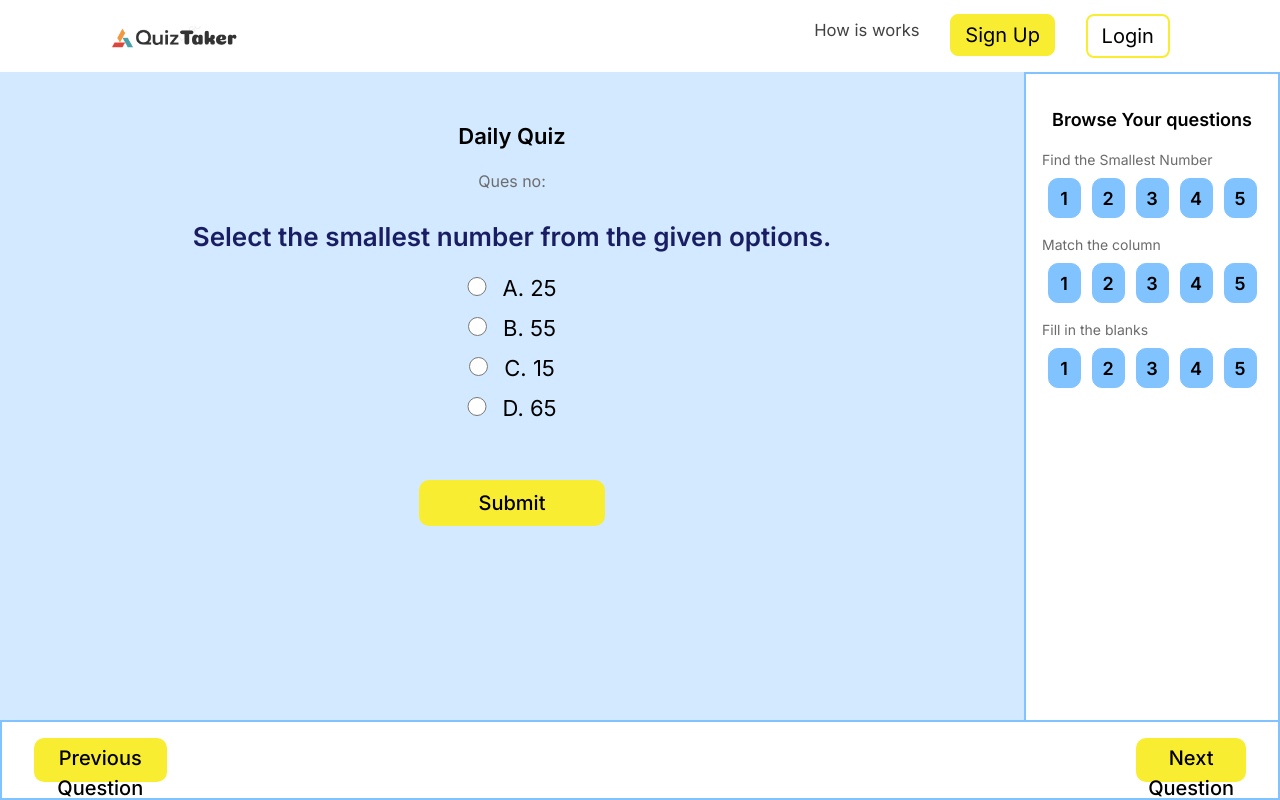
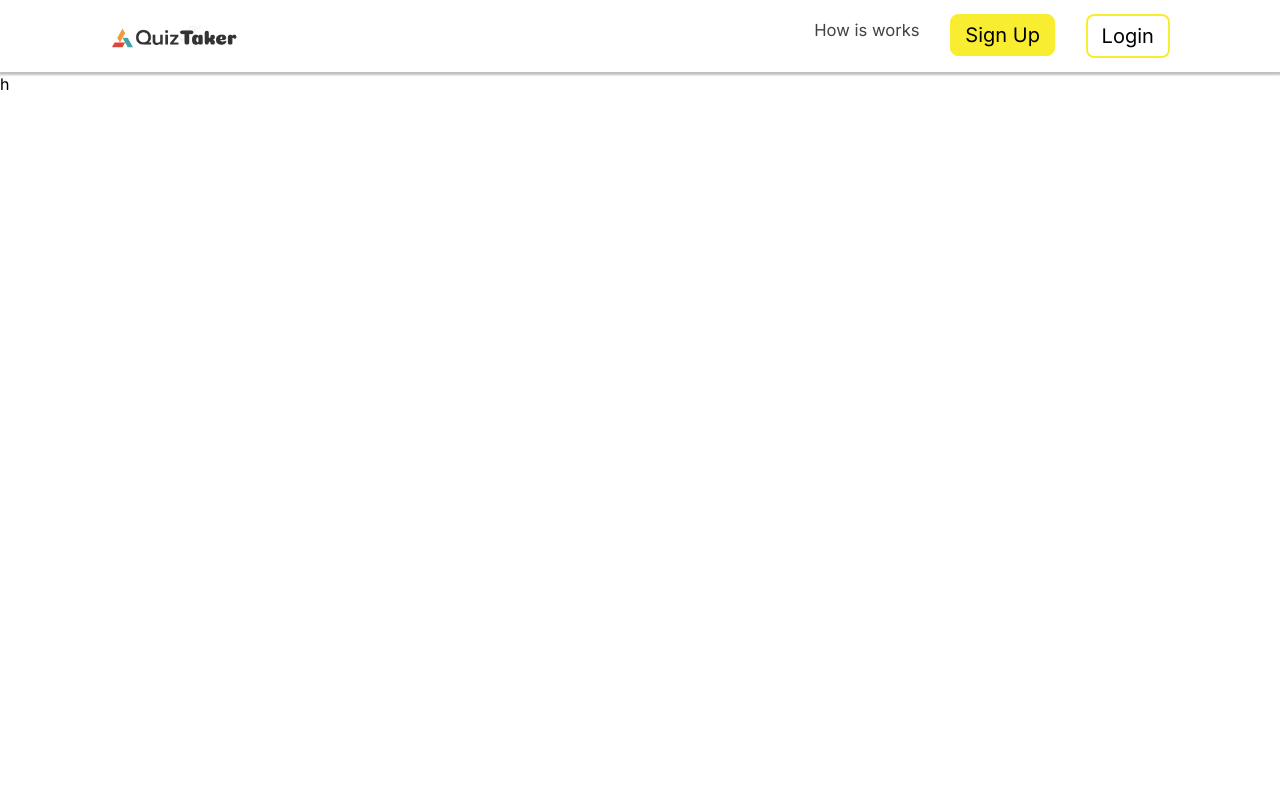
Before and after one commit to GovTeam/quiz-app-next, a Next.js app: page /questions in a window 1280 px wide. Built offline with nearby package versions, Linux system fonts and the light colour scheme.

Commit message:
integrated sidepanel and bottombar

```diff
--- /dev/null
+++ b/src/Redux/features/Questions.json
@@ -0,0 +1,125 @@
+[
+    {
+      "order": "0",
+      "type": "select",
+      "question": "Select the smallest number from the following",
+      "options": [
+        "1",
+        "2",
+        "3",
+        "4"
+      ]
+    },
+    {
+      "order": "1",
+      "type": "select",
+      "question": "Select the smallest number from the following",
+      "options": [
+        "1",
+        "2",
+        "3",
+        "4"
+      ]
+    },
+    {
+      "order": "2",
+      "type": "select",
+      "question": "Select the smallest number from the following",
+      "options": [
+        "1",
+        "2",
+        "3",
+        "4"
+      ]
+    },
+    {
+      "order": "3",
+      "type": "match",
+      "question": "Match the following",
+      "options": {
+        "left": [
+          "a",
+          "b",
+          "c",
+          "d"
+        ],
+        "right": [
+          "1",
+          "2",
+          "3",
+          "4"
+        ]
+      }
+    },
+    {
+      "order": "4",
+      "type": "match",
+      "question": "Match the following",
+      "options": {
+        "left": [
+          "a",
+          "b",
+          "c",
+          "d"
+        ],
+        "right": [
+          "1",
+          "2",
+          "3",
+          "4"
+        ]
+      }
+    },
+    {
+      "order": "5",
+      "type": "match",
+      "question": "Match the following",
+      "options": {
+        "left": [
+          "a",
+          "b",
+          "c",
+          "d"
+        ],
+        "right": [
+          "1",
+          "2",
+          "3",
+          "4"
+        ]
+      }
+    },
+    {
+      "order": "6",
+      "type": "fill",
+      "question": "Fill in the blanks",
+      "options": [
+        "12 + 24",
+        "24 - 12",
+        "12 * 24",
+        "24 / 12"
+      ]
+    },
+    {
+      "order": "6",
+      "type": "fill",
+      "question": "Fill in the blanks",
+      "options": [
+        "12 + 24",
+        "24 - 12",
+        "12 * 24",
+        "24 / 12"
+      ]
+    },
+    {
+      "order": "6",
+      "type": "fill",
+      "question": "Fill in the blanks",
+      "options": [
+        "12 + 24",
+        "24 - 12",
+        "12 * 24",
+        "24 / 12"
+      ]
+    }
+  ]
--- a/src/Redux/features/ansSlice.js
+++ b/src/Redux/features/ansSlice.js
@@ -1,7 +1,8 @@
 import { createSlice } from '@reduxjs/toolkit';
-import { UseSelector } from 'react-redux';
+import { useSelector } from 'react-redux';
+import initialQuestions from './Questions.json'
 
-let initialAns = Array(3).fill({
+let initialAns = Array(initialQuestions.length).fill({
     answered: false,
     value : ''
 })
--- a/src/Redux/features/currSlice.js
+++ b/src/Redux/features/currSlice.js
@@ -1,40 +1,11 @@
 import { createSlice } from '@reduxjs/toolkit'
-
+import initialQuestions from './Questions.json'
     // questions attributes:
     // order: the precedence level in which it should be shown
     // type: the type of question, select- select one of options; match-match the columns, fill- fill in the blanks
     // question: The statement
     // Options: Optional field to tell the options for select and match type of questions
 
-const initialQuestions = [
-  {
-      order: '1',
-      type: 'select',
-      question: 'Select the smallest number from the following',
-      options: ['1', '2', '3', '4']
-  },
-  {
-      order: '2',
-      type: 'match',
-      question: 'Match the following',
-      options:{
-        left: ['a', 'b', 'c', 'd'],
-        right: ['1', '2', '3', '4']
-      }
-  },
-  {
-      order: '3',
-      type: 'fill',
-      question: 'Fill in the blanks',
-      options:[
-        '12 + 24',
-        '24 - 12',
-        '12 * 24',
-        '24 / 12'
-      ]
-
-  }
-]
 
 export const currSlice = createSlice({
   name: 'questions',
@@ -56,14 +27,15 @@ export const currSlice = createSlice({
     },
     decrement: (state) => {
       state.currentQuestion -= 1
+      return;
     },
-    gotoQue: (state, action) => {
+    setQuestion: (state, action) => {
       state.currentQuestion = action.payload
     },
   },
 })
 
 // Action creators are generated for each case reducer function
-export const { increment, decrement, gotoQue } = currSlice.actions
+export const { increment, decrement, setQuestion } = currSlice.actions
 
 export default currSlice.reducer
--- a/src/app/questions/page.js
+++ b/src/app/questions/page.js
@@ -8,68 +8,8 @@ function page() {
   let types = "select";
 
   return (
-    <div className={styles.container}>
-      <Sidepane />
-      <BottomPane />
-      <div className={styles.cont2}>
-        <div className={styles.head1}>Daily Quiz</div>
-
-        {/* Type:Select */}
-        {types === "select" && (
-          <div>
-            <div className={styles.qno}>Ques no:</div>
-            <div className={styles.head2}>
-              Select the smallest number from the given options.
-            </div>
-            <center>
-              <form>
-                <input
-                  className={styles.inpRadio}
-                  type="radio"
-                  id="age1"
-                  name="age"
-                  value="25"
-                />
-                <label className={styles.label}>A. 25</label>
-                <br />
-                <input
-                  className={styles.inpRadio}
-                  type="radio"
-                  id="age1"
-                  name="age"
-                  value="55"
-                />
-                <label className={styles.label}>B. 55</label>
-                <br />
-                <input
-                  className={styles.inpRadio}
-                  type="radio"
-                  id="age1"
-                  name="age"
-                  value="15"
-                />
-                <label className={styles.label}>C. 15</label>
-                <br />
-                <input
-                  className={styles.inpRadio}
-                  type="radio"
-                  id="age1"
-                  name="age"
-                  value="65"
-                />
-                <label className={styles.label}>D. 65</label>
-                <br />
-                <br />
-                <input
-                  className={styles.saveBtn}
-                  type="submit"
-                  value="Submit"
-                />
-              </form>
-            </center>
-          </div>
-        )}
-      </div>
+    <div>
+      h
     </div>
   );
 }
--- a/src/components/bottomPane/BottomPane.jsx
+++ b/src/components/bottomPane/BottomPane.jsx
@@ -1,11 +1,12 @@
 import React from "react";
 import styles from "./BottomPane.module.css";
+import Link from 'next/link';
 
-function BottomPane() {
+function BottomPane(props) {
   return (
     <div className={styles.container}>
-      <button className={styles.prevBtn}>Previous Question</button>
-      <button className={styles.nextBtn}>Next Question</button>
+      <button onClick={props.prev} disabled={props.curr==0} className={styles.prevBtn}><Link href={`/questions/${props.curr - 1}`}>Previous</Link></button>
+      <button onClick={props.next} className={styles.nextBtn}><Link href={`/questions/${props.curr + 1}`}>Next</Link></button>
     </div>
   );
 }
--- a/src/components/sidepane/Sidepane.jsx
+++ b/src/components/sidepane/Sidepane.jsx
@@ -1,40 +1,27 @@
 import React from "react";
 import styles from "./Sidepane.module.css";
+import { useAppSelector } from "@/Redux/hooks";
+import Link from "next/link";
 
-function Sidepane() {
+function Sidepane(props) {
+  const questions = useAppSelector((state) => state.questions.allQuestions);
+  const answers = useAppSelector((state) => state.answers.answers);
+  console.log(questions, answers);
   return (
     <div className={styles.container}>
       <div className={styles.head1}>Browse Your questions</div>
 
-      {/* smallest number */}
-      <div className={styles.head2}>Find the Smallest Number</div>
-      <div className={styles.box1}>
-        <button className={styles.btn1}>1</button>
-        <button className={styles.btn1}>2</button>
-        <button className={styles.btn1}>3</button>
-        <button className={styles.btn1}>4</button>
-        <button className={styles.btn1}>5</button>
+      <div className="grid grid-cols-5 gap-4">
+        {questions.map((question, index) => (
+          <Link key={index} href={`/questions/${index}`}>
+          <button className={`${styles.btn1} ${(answers[index].answered? styles.answered:"")} ${(index==props.curr? styles.current:"")}`}>
+            {index + 1}
+          </button>
+          </Link>
+        ))}
       </div>
 
-      {/* Match the column */}
-      <div className={styles.head2}>Match the column</div>
-      <div className={styles.box1}>
-        <button className={styles.btn1}>1</button>
-        <button className={styles.btn1}>2</button>
-        <button className={styles.btn1}>3</button>
-        <button className={styles.btn1}>4</button>
-        <button className={styles.btn1}>5</button>
-      </div>
 
-      {/* Fill in the blanks */}
-      <div className={styles.head2}>Fill in the blanks</div>
-      <div className={styles.box1}>
-        <button className={styles.btn1}>1</button>
-        <button className={styles.btn1}>2</button>
-        <button className={styles.btn1}>3</button>
-        <button className={styles.btn1}>4</button>
-        <button className={styles.btn1}>5</button>
-      </div>
     </div>
   );
 }
--- a/src/components/sidepane/Sidepane.module.css
+++ b/src/components/sidepane/Sidepane.module.css
@@ -29,14 +29,23 @@
   width: 100%;
   justify-content: center;
   gap: 5%;
+  margin: 30px 0px;
 }
 .btn1 {
   font-size: 18px;
   font-weight: 600;
   background-color: #81c3ff;
   border: solid 1px #81c3ff;
-  width: 15%;
   height: 40px;
   border-radius: 10px;
+  width: 100%;
   cursor: pointer;
 }
+.answered{
+  background-color: #0fd132;
+  border: none;
+}
+.current{
+  background-color: #fcba03;
+  border: none;
+}
```
Also changed, not shown: src/app/questions/[id]/page.js (+83 -10 lines).
